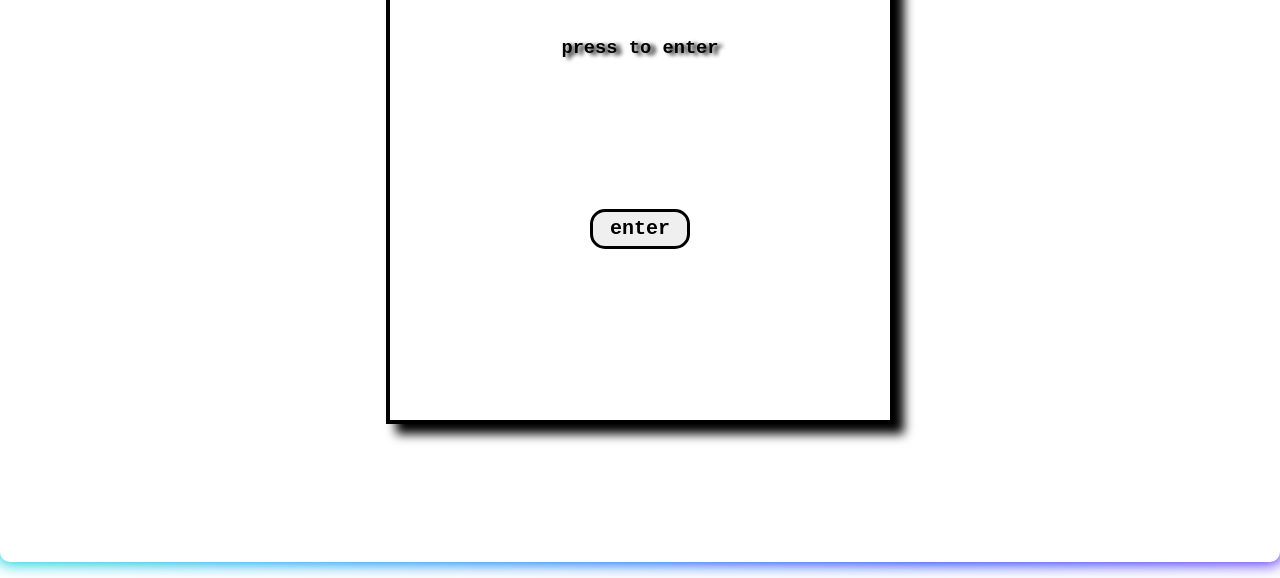
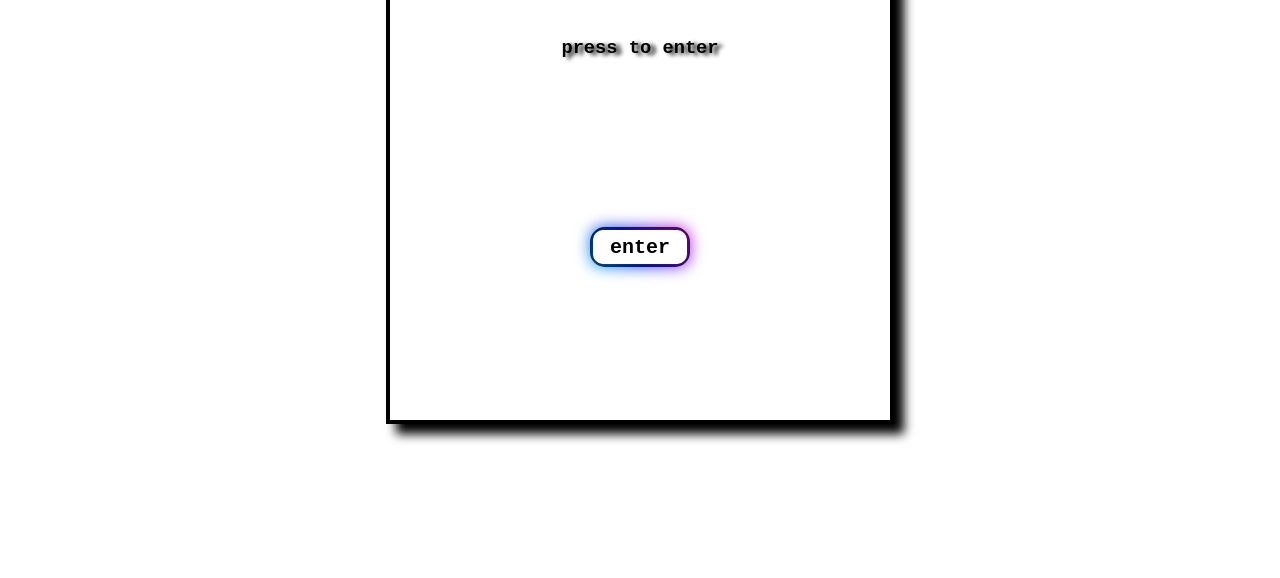
Before and after one commit to Muad-syntax/git-repository, a plain HTML site: page index.html in a window 1280 px wide. Shown: the part 238-816 px from the top of the page. Drawn offline with Linux system fonts and the light colour scheme.

Commit message:
struktur awal:merubah style

```diff
--- a/index.html
+++ b/index.html
@@ -10,9 +10,8 @@
     <div class="container">
         <h1>Welcome to My Portofolio</h1> <br>
         <h3>press to enter</h3>
-        <div class="btn">
-            <button><a href="/beranda/beranda.html">enter</a></button>
-        </div>
+            <button class="btn"><a href="/beranda/beranda.html">enter</a></button>
+
     </div>
 </body>
 </html>
--- a/style.css
+++ b/style.css
@@ -25,7 +25,7 @@ a{
     text-decoration: none;
     color: #000;
 }
-.btn button{
+.btn{
     height: 40px;
     width: 100px;
     font-weight: bold;
@@ -33,7 +33,7 @@ a{
     border: 3px solid;
     border-radius: 15px;
 }
-.btn button:hover{
+.btn:hover{
     background: #ffffff;
     transform: scale(1.05);
     transition: calc(1s);
@@ -41,7 +41,7 @@ a{
     text-shadow: 5px 2px 4px;
     box-shadow: 10px 10px 10px#000;
 }
-.btn button::after{
+.btn::after{
     content: "";
     z-index: -1;
     position: absolute;
```
